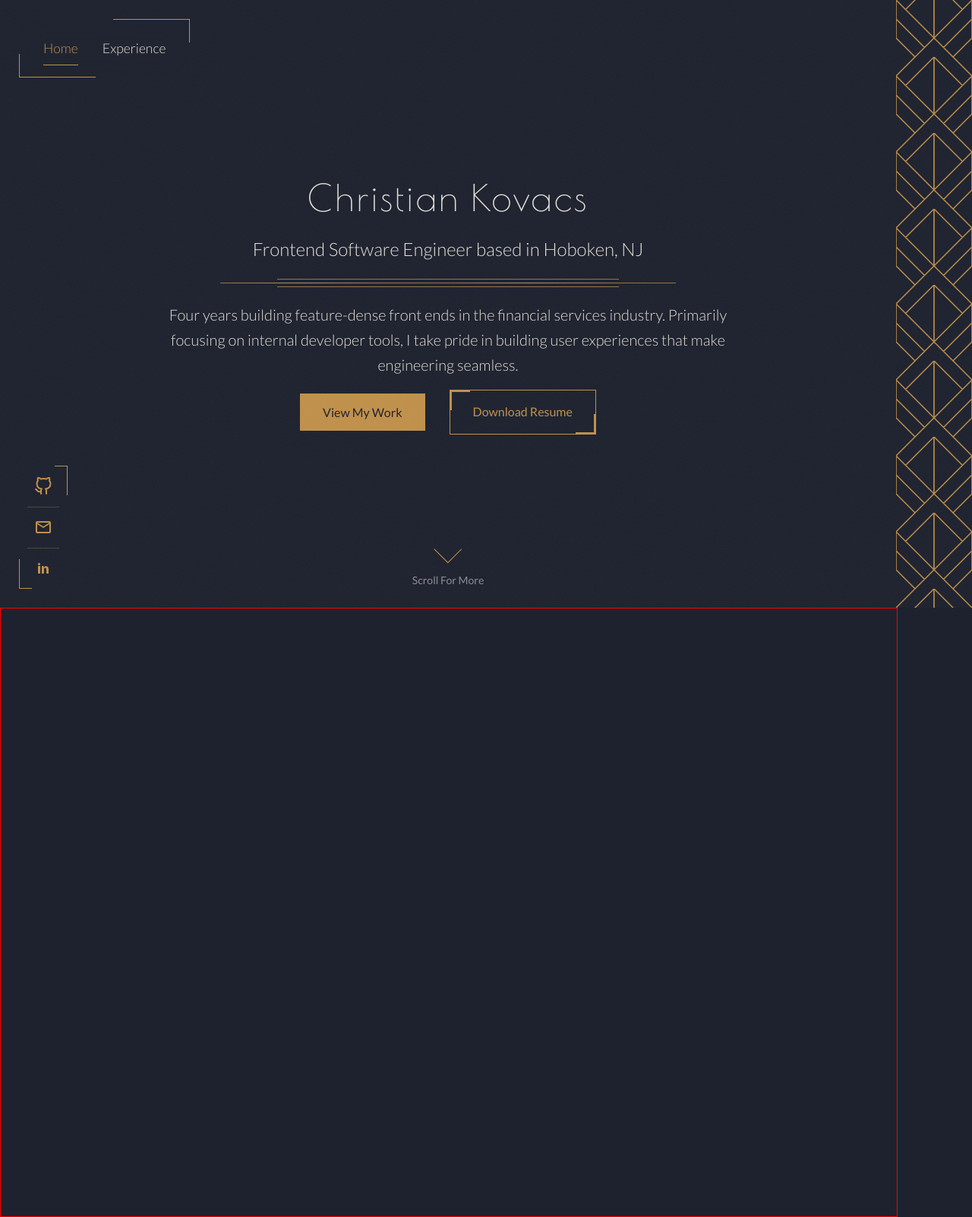
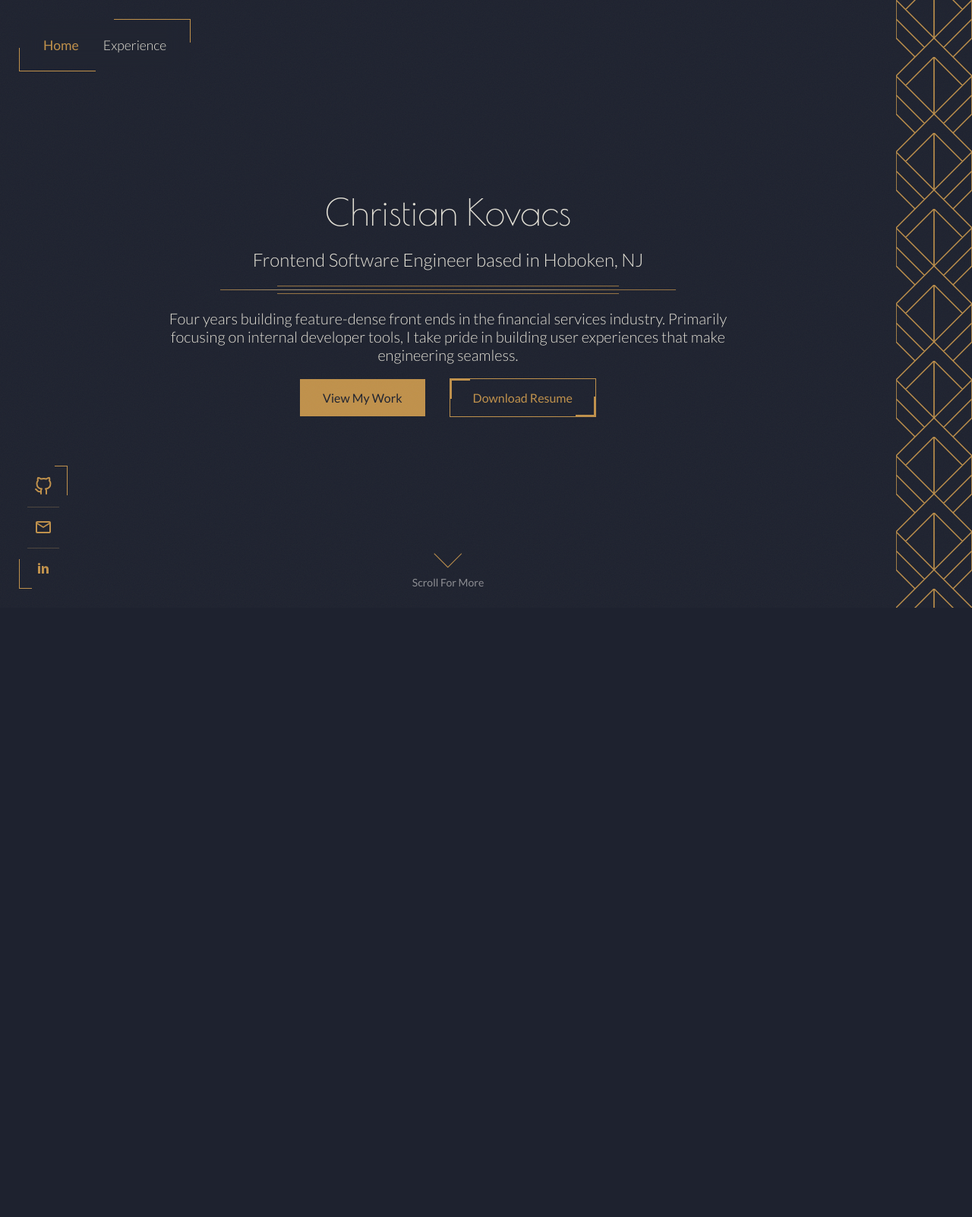
Before and after one commit to ckovacsdev/ckdev, a React (Vite) app: page / in a window 1280 px wide. Shown: the whole page at 76% size. Built offline with nearby package versions, Linux system fonts and the light colour scheme.

Commit message:
minor styling

```diff
--- a/src/components/deco-pattern/deco-pattern.tsx
+++ b/src/components/deco-pattern/deco-pattern.tsx
@@ -4,7 +4,7 @@ import './deco-pattern.css';
 export const DecoPattern = () => {
 
     const ref = useParallax({
-        rate: 0.25,
+        rate: 0.2,
         property: '--scroll',
         wrap: '--title'
     });
--- a/src/components/navigation/navi.css
+++ b/src/components/navigation/navi.css
@@ -49,7 +49,6 @@ html{
 .nav-link:hover{
     color: var(--main-accent);
     filter: brightness(1.4);
-
 }
 .nav-link[aria-current] {
     color: var(--main-accent);
@@ -66,8 +65,8 @@ html{
     transform-origin: left;
     transition: transform .4s cubic-bezier(.22, .72, .24, 1);
 }
-.nav-link[aria-current]::after{
-    transform: scaleX(1);
+.nav-link[aria-current]{
+    font-weight: 500;
 }
 .nav-link:focus-visible{
     outline: 1px solid var(--main-accent);
--- a/src/index.css
+++ b/src/index.css
@@ -25,14 +25,11 @@ body{
 h1 {
 	font-family: var(--font-display);
 	font-weight: 400;
-	letter-spacing: 0.06em;
-	line-height: 1.15;
 	color: var(--main-text);
 }
 
-h2, body {
+h2, h3, body {
 	font-family: var(--font-body);
 	font-weight: 400;
-	line-height: 1.65;
 	color: var(--main-text);
 }
--- a/src/pages/home/home.css
+++ b/src/pages/home/home.css
@@ -127,22 +127,6 @@
     color: var(--main-accent);
 }
 
-.home-contact-link::after {
-    content: '';
-    position: absolute;
-    right: 7px;
-    top: 50%;
-    width: 1px;
-    height: 0;
-    background: var(--main-accent-hover);
-    transform: translateY(-50%);
-    transition: height 0.28s ease;
-}
-
-.home-contact-link:hover::after {
-    height: 20px;
-}
-
 .home-contact-link svg {
     width: 24px;
     height: 24px;
--- a/src/pages/work/work.css
+++ b/src/pages/work/work.css
@@ -1,9 +1,19 @@
 .work-container{
     height: 100vh;
-    width: 100%;
     margin: 0;
-    padding: 0;
+    padding: 0px 120px;
     display: flex;
     flex-direction: column;
-    border: 1px solid red;
+    row-gap: 20px;
 }
+
+.work-titles{
+    margin-top: 120px;
+
+    .work-title{
+        margin: 0;
+        padding: 15px 0px;
+        width: 400px;
+        border-bottom: 1px solid var(--main-accent);
+    }
+}
```
